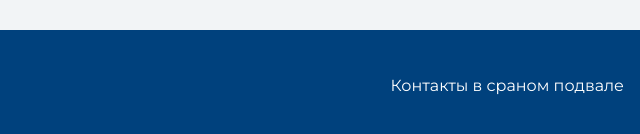
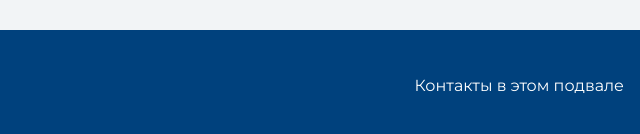
Before and after one commit to maksmishin/my-site, a plain HTML site: page index.html in a window 1280 px wide. Shown: the part 1910-2044 px from the top of the page, 640-1280 px from the left. Drawn offline with nearby package versions, Linux system fonts and the light colour scheme.

Commit message:
Update index.html
тестирую возможности

```diff
--- a/index.html
+++ b/index.html
@@ -45,7 +45,7 @@
 
     <footer class="page-footer">
 <div class="container">
-      Контакты в сраном подвале
+      Контакты в этом подвале
     </footer>
 </div>
   </body>
```
